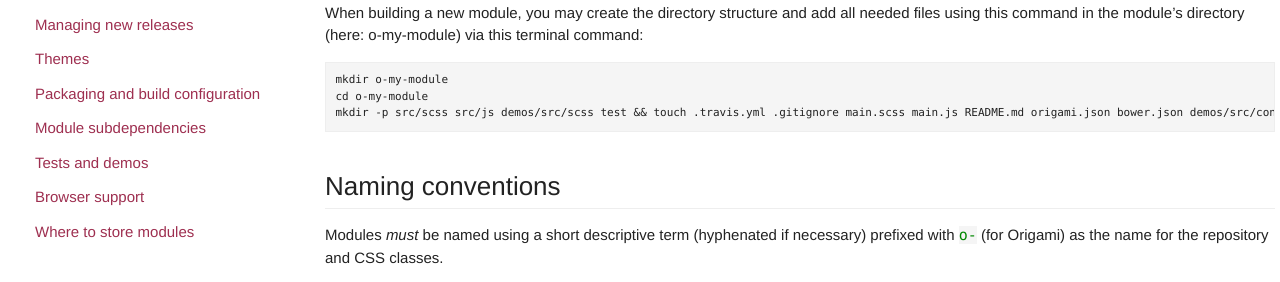
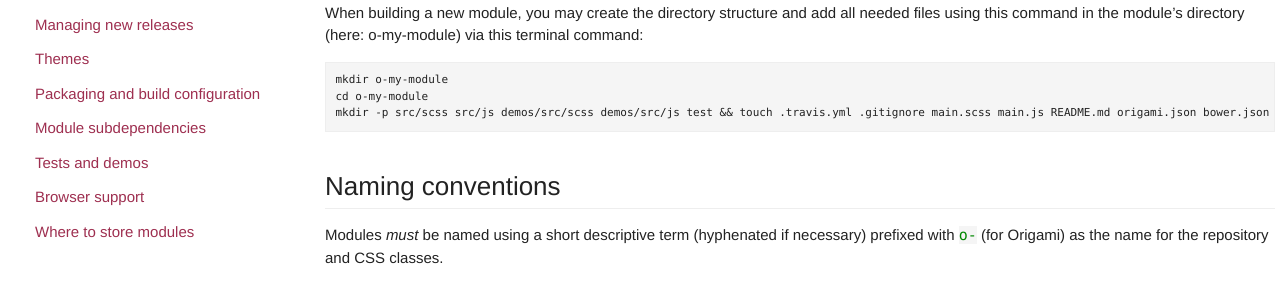
Before and after one commit to Financial-Times/ft-origami, a Jekyll site: the page built from docs/component-spec/modules.md, in a window 1280 px wide and 900 px high, scrolled down 812 px. Shown: the part 187-469 px from the top of the window. Built offline with Jekyll 4.4.1, drawn with Linux system fonts in a browser that asks for light colours; some web fonts are replaced; comment, search, counter and statistics services are not loaded.

Commit message:
Add JS demo directory

```diff
--- a/docs/component-spec/modules.md
+++ b/docs/component-spec/modules.md
@@ -48,7 +48,7 @@ When building a new module, you may create the directory structure and add all n
 
 	mkdir o-my-module
 	cd o-my-module
-	mkdir -p src/scss src/js demos/src/scss test && touch .travis.yml .gitignore main.scss main.js README.md origami.json bower.json demos/src/config.js src/scss/_variables.scss src/scss/_mixins.scss && git init .
+	mkdir -p src/scss src/js demos/src/scss demos/src/js test && touch .travis.yml .gitignore main.scss main.js README.md origami.json bower.json demos/src/config.js src/scss/_variables.scss src/scss/_mixins.scss && git init .
 
 ## Naming conventions
 
```
